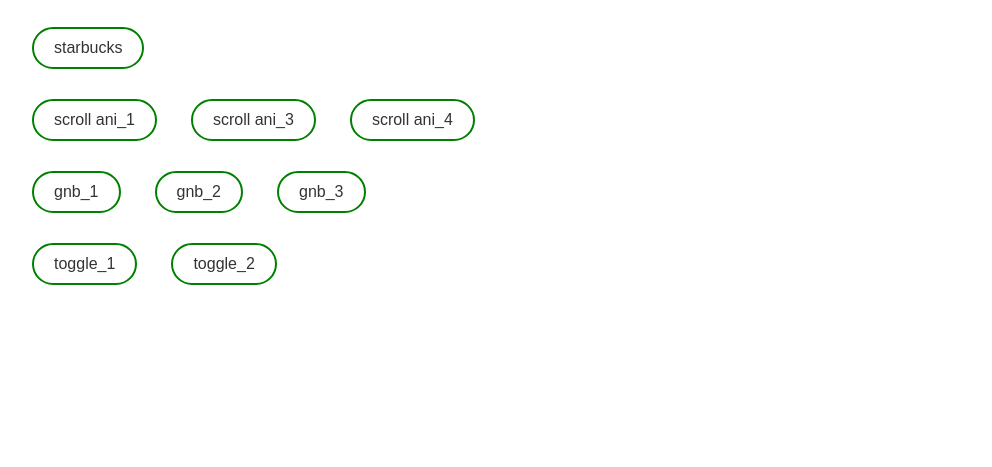
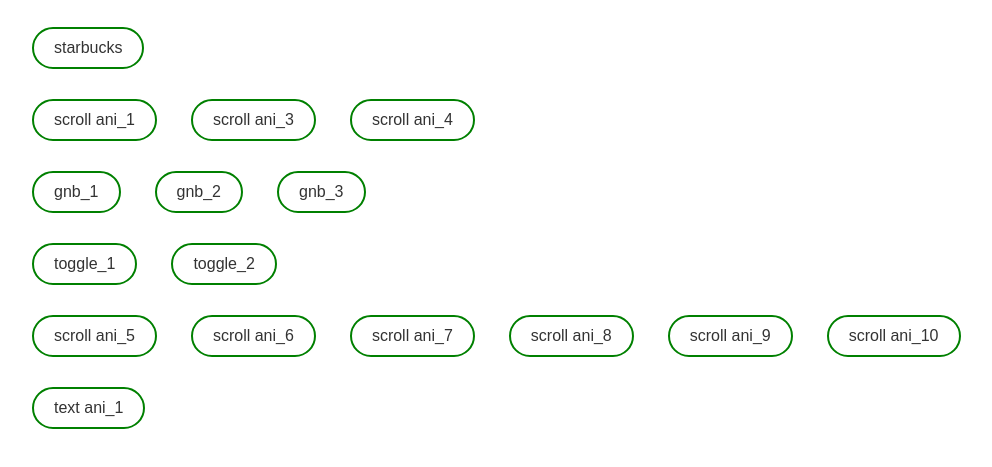
Before and after one commit to hyehyehyehyehyehye/practice, a plain HTML site: page index.html in a window 1280 px wide. Shown: the part 75-542 px from the top of the page, without its empty margins (8-1000 px from the left). Drawn offline with Linux system fonts and the light colour scheme.

Commit message:
index+text,scrollani1218

```diff
--- a/index.html
+++ b/index.html
@@ -41,7 +41,14 @@
         <a href="./gnb/2_index.html">gnb_2</a>
         <a href="./gnb/3_index.html">gnb_3</a><br>
         <a href="./toggle/index.html">toggle_1</a>
-        <a href="./toggle/2_index.html">toggle_2</a>
+        <a href="./toggle/2_index.html">toggle_2</a><br>
+        <a href="./scrollani/scrollani1.html">scroll ani_5</a>
+        <a href="./scrollani/scrollani2.html">scroll ani_6</a>
+        <a href="./scrollani/scrollani3.html">scroll ani_7</a>
+        <a href="./scrollani/scrollani4.html">scroll ani_8</a>
+        <a href="./scrollani/scrollani5.html">scroll ani_9</a>
+        <a href="./scrollani/scrollani6.html">scroll ani_10</a><br>
+        <a href="./textani/textani1.html">text ani_1</a>
     </div>
 </body>
 </html>
```
Also changed, not shown: textani/textani1.html (+1 -11 lines).
